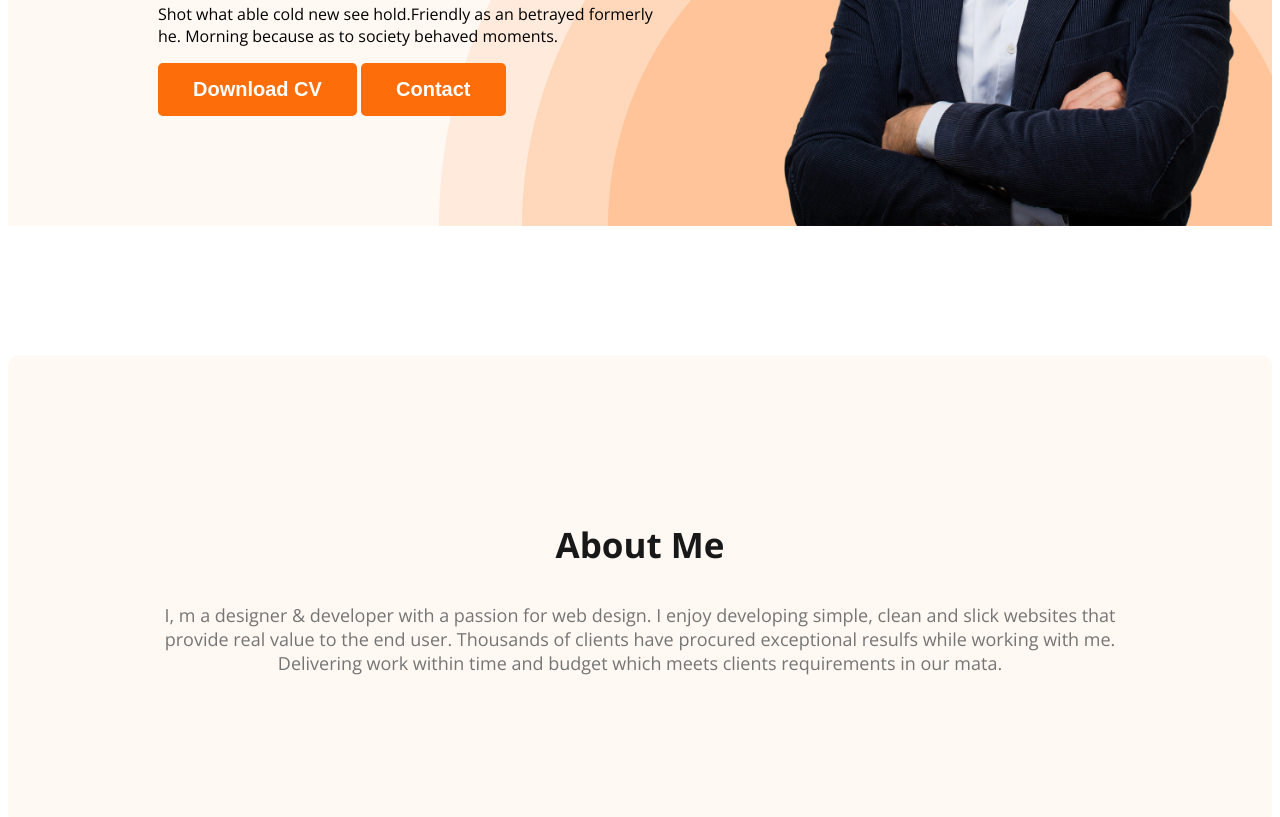
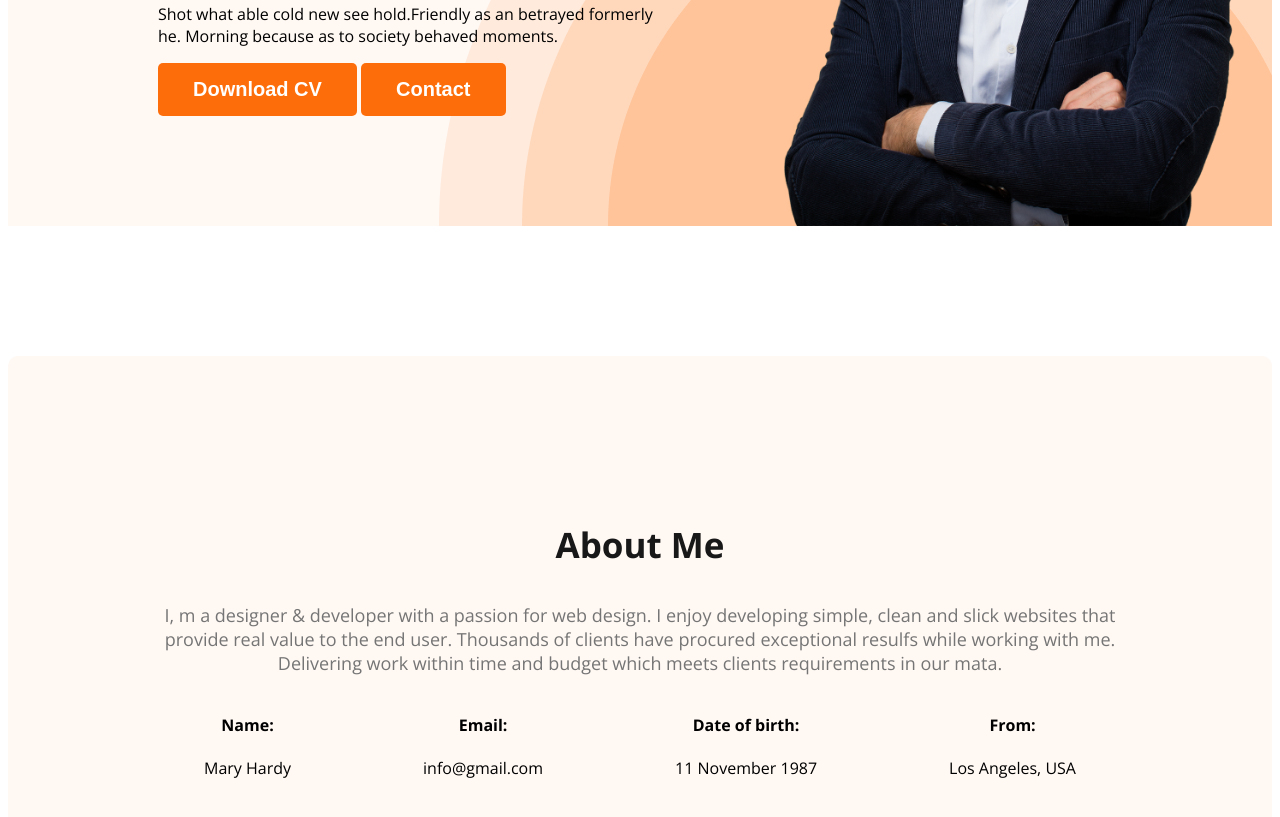
Before and after one commit to ataher83/webdeveloper-porttfolio, a plain HTML site: page index.html in a window 1280 px wide. Shown: the part 542-1359 px from the top of the page. Drawn offline with nearby package versions, Linux system fonts and the light colour scheme.

Commit message:
added about information

```diff
--- a/index.html
+++ b/index.html
@@ -37,6 +37,24 @@
             <p class="section-description">
                 I, m a designer & developer with a passion for web design. I enjoy developing simple, clean and slick websites that provide real value to the end user. Thousands of clients have procured exceptional resulfs while working with me. Delivering work within time and budget which meets clients requirements in our mata.
             </p>
+            <div class="about-info-container">
+                <div class="about-info">
+                    <h4 class="info-title">Name:</h4>
+                    <p class="info-description">Mary Hardy </p>
+                </div>
+                <div class="about-info">
+                    <h4 class="info-title">Email:</h4>
+                    <p class="info-description">info@gmail.com</p>
+                </div>
+                <div class="about-info">
+                    <h4 class="info-title">Date of birth:</h4>
+                    <p class="info-description">11 November 1987</p>
+                </div>
+                <div class="about-info">
+                    <h4 class="info-title">From:</h4>
+                    <p class="info-description">Los Angeles, USA</p>
+                </div>
+            </div>
         </section>
     </main>
 
--- a/styles/portfolio.css
+++ b/styles/portfolio.css
@@ -105,3 +105,12 @@ nav a{
     background: #FFF8F3;
     margin: 130px 0;
 }
+
+.about-info-container{
+    display: flex;
+    justify-content: space-around;
+}
+
+.about-info{
+    text-align: center;
+}
```
